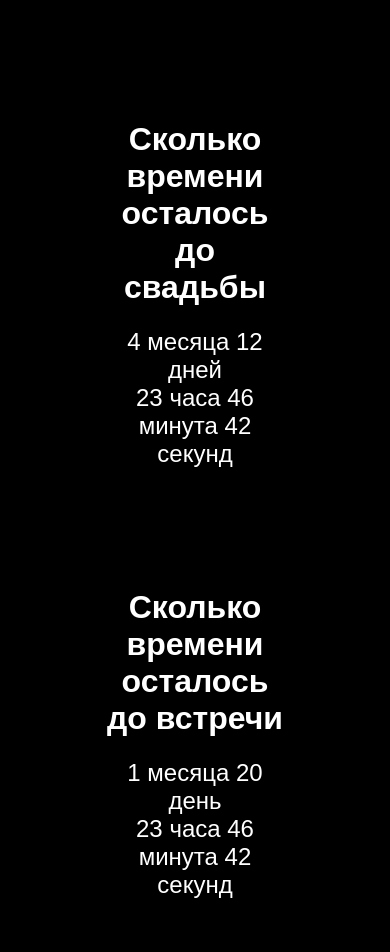
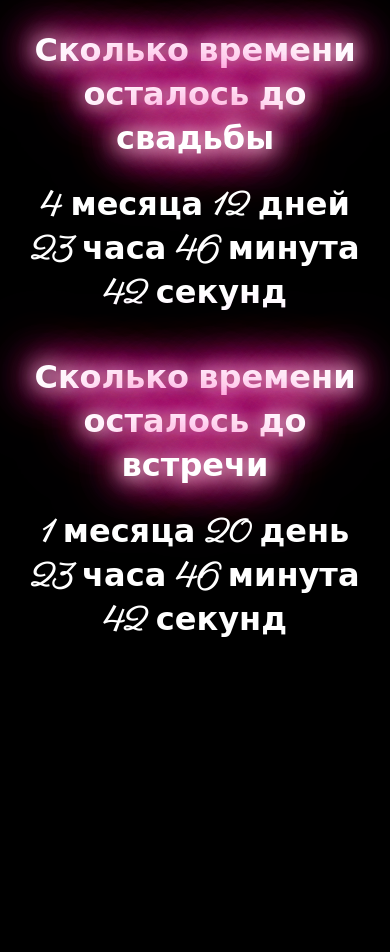
Before and after one commit to ErikEgl/wedding-timer, a plain HTML site: page index.html in a window 390 px wide. After the commit the page ends 844 px from the top, so only its background shows below. Drawn offline with Linux system fonts and the light colour scheme.

Commit message:
styles add

```diff
--- a/index.html
+++ b/index.html
@@ -4,6 +4,10 @@
     <meta charset="UTF-8" />
     <meta name="viewport" content="width=device-width, initial-scale=1.0" />
     <title>Learn JavaScript</title>
+
+    <link rel="preconnect" href="https://fonts.googleapis.com">
+<link rel="preconnect" href="https://fonts.gstatic.com" crossorigin>
+<link href="https://fonts.googleapis.com/css2?family=Parisienne&display=swap" rel="stylesheet">
     <link rel="stylesheet" href="style.css" />
   </head>
   <body>
--- a/style.css
+++ b/style.css
@@ -1,6 +1,7 @@
 body {
-  background-color: #000000;
-  font-family: sans-serif;
+  /* background: rgb(63,94,251);
+background: radial-gradient(circle, #4b6cb7 0%, #182848 100%); */
+background-color: black;
   -webkit-box-sizing: content-box;
   box-sizing: content-box;
   margin: 0;
@@ -11,14 +12,21 @@ body {
   align-items: center;
   text-align: center;
   flex-direction: column;
-  padding: 50px;
+  font-family: 'Parisienne', cursive;
+
 }
 h1{
   font-size: 2rem;
   font-weight: 700;
+  color: #fff;
+  text-align: center;
+  -webkit-animation: glow 1s ease-in-out infinite alternate;
+  -moz-animation: glow 1s ease-in-out infinite alternate;
+  animation: glow 1s ease-in-out infinite alternate;
 }
 .eventTime {
-  font-size: 1.5rem;
+  font-size: 2rem;
+  font-weight: 700;
 }
 
 
@@ -26,4 +34,20 @@ h1{
   padding: 50px;
   display: flex;
   flex-direction: column;
+
 }
+
+@media only screen and (max-width: 500px) {
+  .time-wrap {
+    padding: 10px;
+  }
+}
+
+@-webkit-keyframes glow {
+  from {
+    text-shadow: 0 0 10px #fff, 0 0 20px #fff, 0 0 30px #e60073, 0 0 40px #e60073, 0 0 50px #e60073, 0 0 60px #e60073, 0 0 70px #e60073;
+  }
+  to {
+    text-shadow: 0 0 20px #fff, 0 0 30px #ff4da6, 0 0 40px #ff4da6, 0 0 50px #ff4da6, 0 0 60px #ff4da6, 0 0 70px #ff4da6, 0 0 80px #ff4da6;
+  }
+}
```
